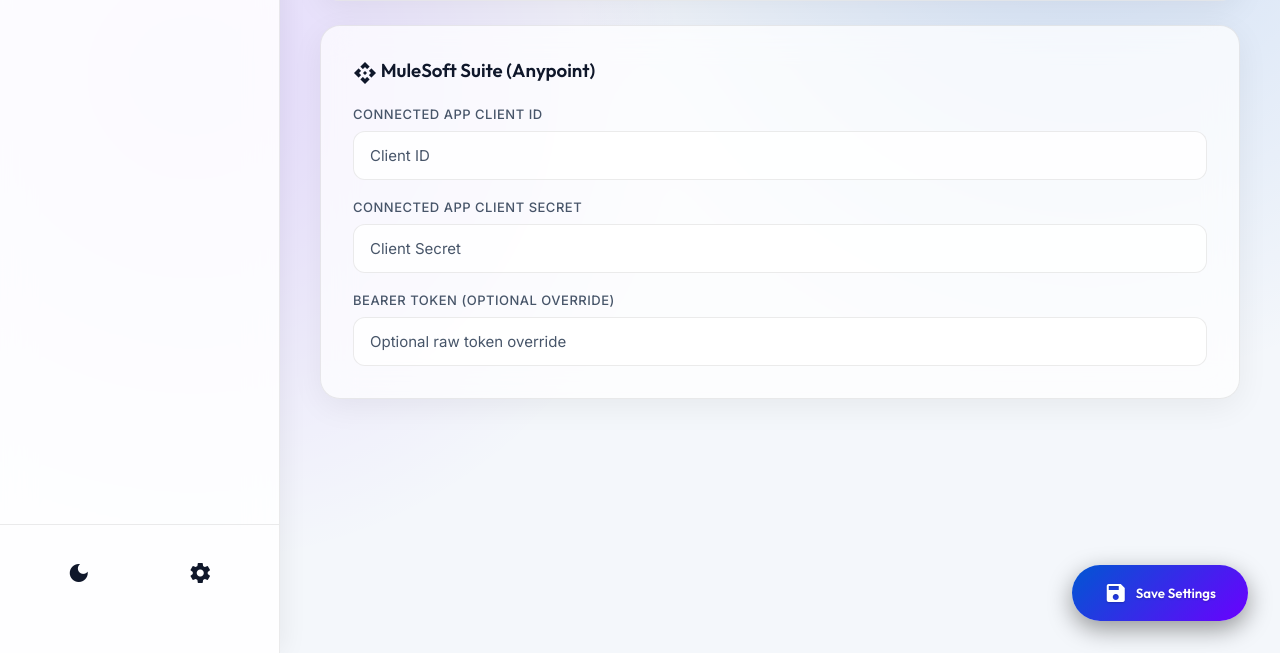
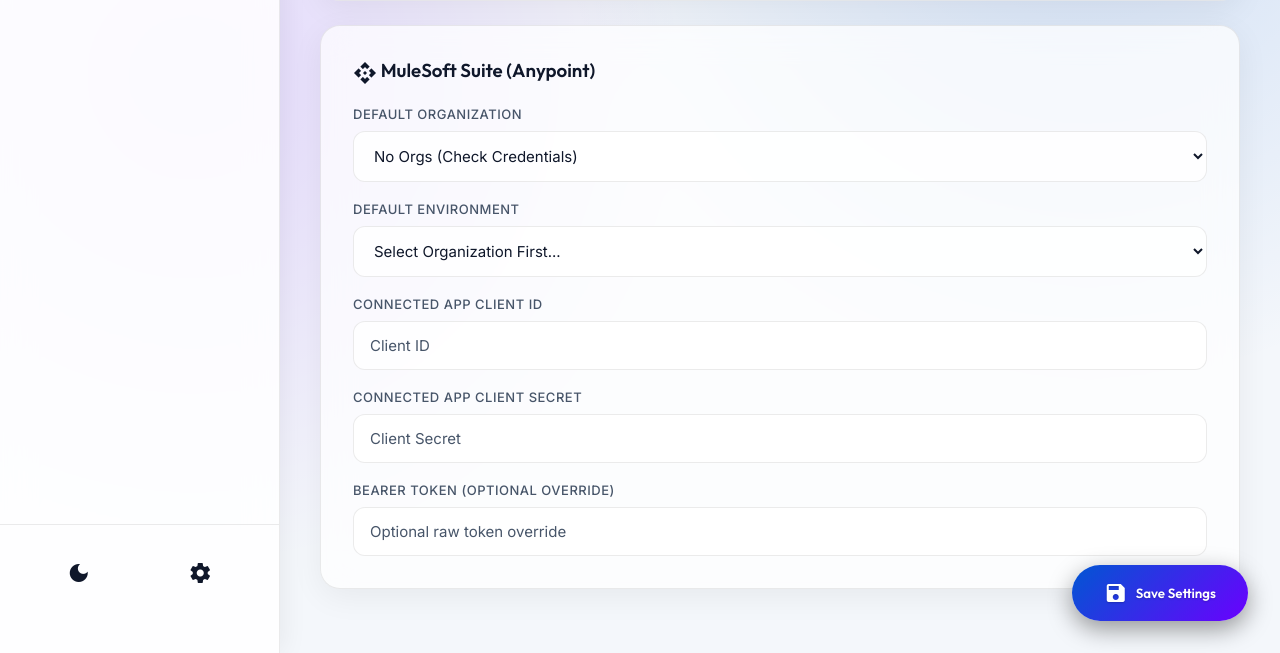
Before and after one commit to devsha256/BeyondNative, a Flask app: page /settings in a window 1280 px wide. Shown: the part 502-1155 px from the top of the page. Run offline with Flask 3, Linux system fonts and the light colour scheme; data that the repository does not hold is empty.

Commit message:
Add option to setup default organization and environment in settings

```diff
--- a/app.py
+++ b/app.py
@@ -33,11 +33,15 @@ def mulesoft_index():
 
 @app.route('/mulesoft/runtime-control')
 def runtime_control():
-    return render_template('mulesoft/runtime_control.html')
+    default_org = db_utils.get_setting('mule_default_org', '')
+    default_env = db_utils.get_setting('mule_default_env', '')
+    return render_template('mulesoft/runtime_control.html', default_org=default_org, default_env=default_env)
 
 @app.route('/mulesoft/version-comparator')
 def version_comparator():
-    return render_template('mulesoft/version_comparator.html')
+    default_org = db_utils.get_setting('mule_default_org', '')
+    default_env = db_utils.get_setting('mule_default_env', '')
+    return render_template('mulesoft/version_comparator.html', default_org=default_org, default_env=default_env)
 
 # --- Azure DevOps APIs ---
 @app.route('/api/extract-repos', methods=['POST'])
@@ -121,7 +125,7 @@ def set_mule_session():
 
 @app.route('/settings')
 def settings_page():
-    keys = ['azure_org', 'azure_project', 'azure_pat', 'mule_client_id', 'mule_client_secret', 'mule_bearer']
+    keys = ['azure_org', 'azure_project', 'azure_pat', 'mule_client_id', 'mule_client_secret', 'mule_bearer', 'mule_default_org', 'mule_default_env']
     setting_vals = {k: db_utils.get_setting(k) for k in keys}
     return render_template('settings.html', settings=setting_vals)
 
--- a/templates/settings.html
+++ b/templates/settings.html
@@ -28,6 +28,18 @@
     <h3><i class="material-icons" style="vertical-align: middle;">api</i> MuleSoft Suite (Anypoint)</h3>
     <div style="display: grid; gap: 16px; margin-top: 16px;">
         <div>
+            <label>Default Organization</label>
+            <select id="mule_default_org" class="m3-input" onchange="loadTargetEnvs(this.value)">
+                <option value="">Checking credentials...</option>
+            </select>
+        </div>
+        <div>
+            <label>Default Environment</label>
+            <select id="mule_default_env" class="m3-input">
+                <option value="">Select Organization First...</option>
+            </select>
+        </div>
+        <div>
             <label>Connected App Client ID</label>
             <input type="text" id="mule_client_id" class="m3-input" value="{{ settings.get('mule_client_id', '') }}" placeholder="Client ID">
         </div>
@@ -49,11 +61,72 @@
 </div>
 
 <script>
+    const savedOrg = "{{ settings.get('mule_default_org', '') }}";
+    const savedEnv = "{{ settings.get('mule_default_env', '') }}";
+
+    document.addEventListener('DOMContentLoaded', async () => {
+        const orgSelect = document.getElementById('mule_default_org');
+
+        try {
+            const res = await fetch('/api/mule/orgs');
+            if (res.ok) {
+                const orgs = await res.json();
+                if (orgs && orgs.length > 0) {
+                    orgSelect.innerHTML = '<option value="">Select Organization...</option>' +
+                        orgs.map(o => `<option value="${o.id}">${o.name}</option>`).join('');
+
+                    if (savedOrg) {
+                        orgSelect.value = savedOrg;
+                        loadTargetEnvs(savedOrg);
+                    } else {
+                        // Highlight if not set
+                        orgSelect.style.border = "2px solid var(--accent)";
+                        orgSelect.style.boxShadow = "0 0 10px rgba(255, 0, 229, 0.4)";
+                    }
+                } else {
+                    orgSelect.innerHTML = '<option value="">No Orgs (Check Credentials)</option>';
+                }
+            } else {
+                orgSelect.innerHTML = '<option value="">Save valid credentials first</option>';
+            }
+        } catch(e) {
+            orgSelect.innerHTML = '<option value="">Error connecting to API</option>';
+        }
+    });
+
+    async function loadTargetEnvs(orgId) {
+        if (!orgId) return;
+        const envSelect = document.getElementById('mule_default_env');
+        envSelect.innerHTML = '<option value="">Loading Environments...</option>';
+        try {
+            const res = await fetch(`/api/mule/envs/${orgId}`);
+            if (res.ok) {
+                const envs = await res.json();
+                envSelect.innerHTML = '<option value="">Select Environment...</option>' +
+                    envs.map(e => `<option value="${e.id}">${e.name}</option>`).join('');
+
+                if (savedEnv && savedOrg === orgId) {
+                    // Only preselect savedEnv if we are looking at the savedOrg
+                    envSelect.value = savedEnv;
+                } else if (!savedEnv) {
+                    envSelect.style.border = "2px solid var(--accent)";
+                    envSelect.style.boxShadow = "0 0 10px rgba(255, 0, 229, 0.4)";
+                }
+            } else {
+                envSelect.innerHTML = '<option value="">Failed to list Envs</option>';
+            }
+        } catch(e) {
+            envSelect.innerHTML = '<option value="">Error connecting to API</option>';
+        }
+    }
+
     function saveSettings() {
         const payload = {
             azure_org: document.getElementById('azure_org').value,
             azure_project: document.getElementById('azure_project').value,
             azure_pat: document.getElementById('azure_pat').value,
+            mule_default_org: document.getElementById('mule_default_org').value,
+            mule_default_env: document.getElementById('mule_default_env').value,
             mule_client_id: document.getElementById('mule_client_id').value,
             mule_client_secret: document.getElementById('mule_client_secret').value,
             mule_bearer: document.getElementById('mule_bearer').value
```
Also changed, not shown: templates/mulesoft/runtime_control.html (+20 -0 lines), templates/mulesoft/version_comparator.html (+19 -0 lines).
